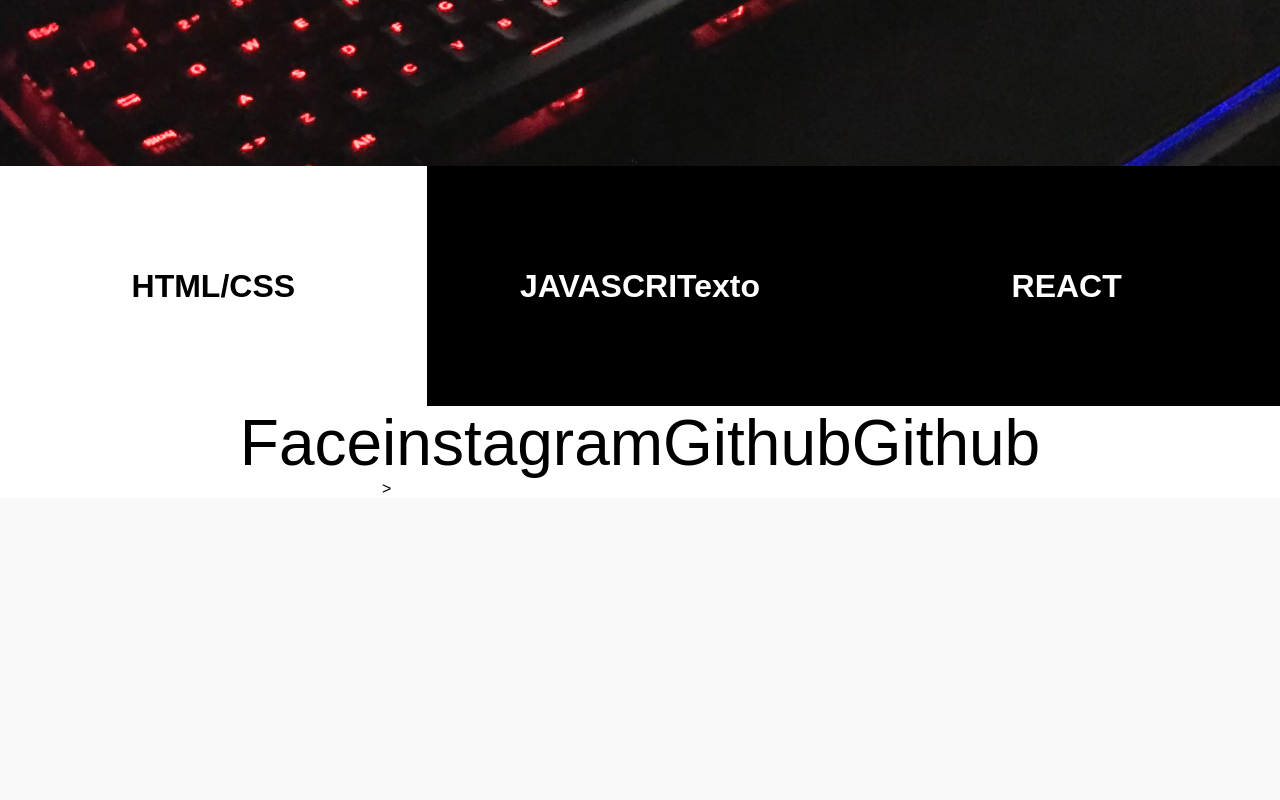
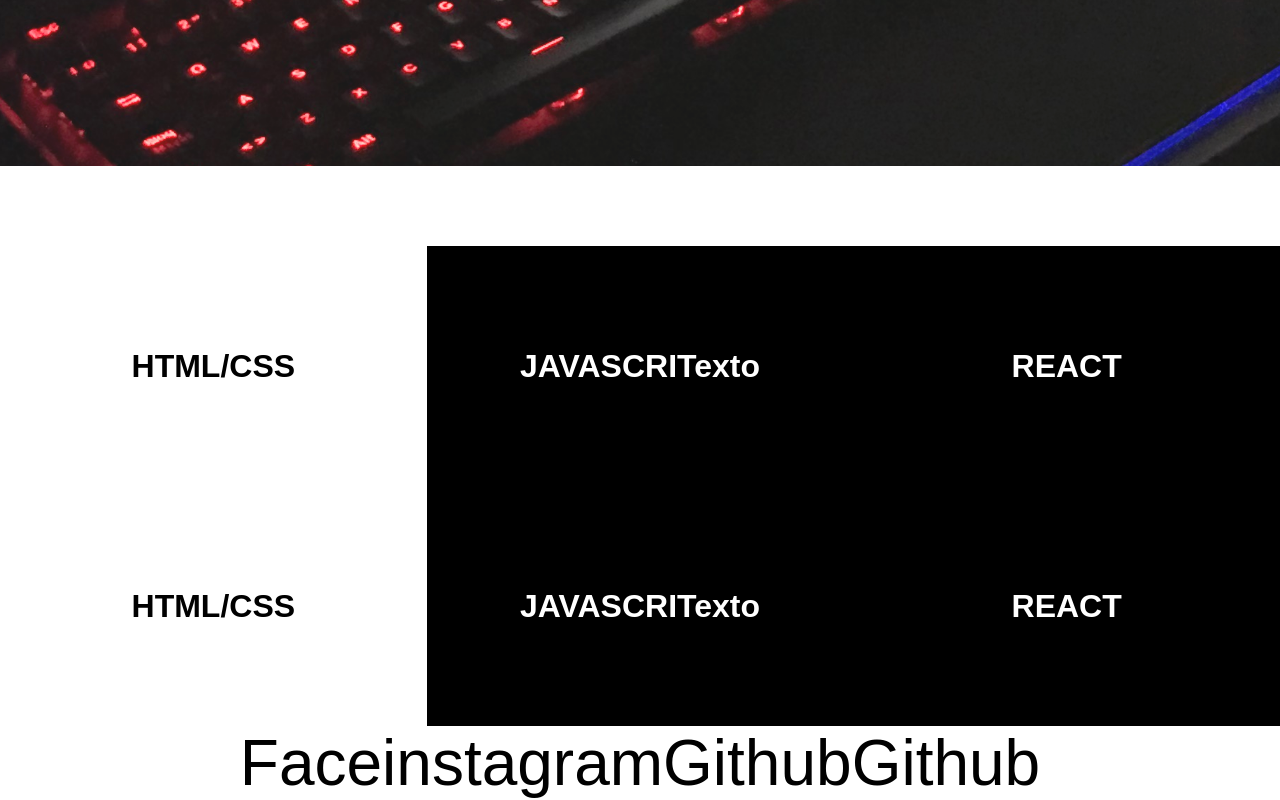
Before and after one commit to EdRafCas/Portfolio_SinglePage_react, a React (Create React App) app: page / in a window 1280 px wide. Shown: the part 794-1594 px from the top of the page. Before the commit the page ends 1292 px from the top, so only its background shows below. Built offline with nearby package versions, Linux system fonts and the light colour scheme.

Commit message:
portfolio day 5 little production today

```diff
--- a/src/Components/Header.js
+++ b/src/Components/Header.js
@@ -3,13 +3,89 @@ import styled from 'styled-components';
 import DesktopImage from './../img/desktop_blue.jpg'
 
 
+const Example =styled.div`
+      height:80px;
+      width:100%;
 
+`
+
+const Text =styled.div`
+      display:flex;
+      flex-direction:row;
+      justify-content: center;
+      gap:5px;
+      p{
+            position: relative;
+            color: #ffffff;
+            font-size: 5rem;
+            line-height: 0.9;
+      }
+`
+const Parrafos =styled.div`
+            position: relative;
+            color: #ffffff;
+            font-size: 5rem;
+            line-height: 0.9;
+`
+
+const LanguagesContainer= styled.div`
+      width:100%;
+      display: grid;
+      grid-template-columns: repeat(1, 1fr 1fr 1fr);
+      height:15rem;
+      background:#000;
+      z-index:1;
+`
+
+const SampleLanguage1=styled.div`
+      height:100%;
+      color:#000;
+      display:flex;
+      flex-direction:column;
+      justify-content:center;
+      background:#fff;
+
+`
+const SampleLanguage2=styled.div`
+      height:100%;
+      color:#fff;
+      display:flex;
+      flex-direction:column;
+      justify-content:center;
+      ${SampleLanguage1}:hover &{
+            font-size: 25rem;
+      }
+`
+const SampleLanguage3=styled.div`
+      height:100%;
+      color:#fff;
+      display:flex;
+      flex-direction:column;
+      justify-content:center;
+`
+
+const Texto =styled.h1`
+            font-size:2rem;
+            text-align:center;
+            /* &:hover{
+                  font-size:3rem;
+            } */
+            ${SampleLanguage1}:hover &{
+                  font-size:3rem;
+                  background:#000;
+                  color:#fff;
+            }
+`
 const ImageContainer = styled.div`
       height:60rem; /* 700px */
       position:relative;
       display:flex;
       flex-direction:column;
       justify-content:center;
+      z-index:1;
+      ${Example}:hover {
+            opacity:0.50;
+      }
             :before{
                   position:absolute;
                   content:"";
@@ -17,46 +93,33 @@ const ImageContainer = styled.div`
                   right:0px;
                   bottom:0px;
                   left:0px;
-            opacity:0.95;
+                  opacity:0.90;
                   background: url(${DesktopImage});
                   background-repeat: no-repeat;
                   background-position: center;
                   background-size: 176.25rem; /* 2820px */
 
-
-
       }
+`
 
 
 
-
-
-
-`
-const Text =styled.div`
-      display:flex;
-      flex-direction:row;
-      justify-content: center;
-      gap:5px;
-
-      p{
-            position: relative;
-            color: #ffffff;
-            font-size: 5rem;
-            line-height: 0.9;
-
-
-      }
-
-`
 const Header = () => {
       return (
+            <>
             <ImageContainer >
                   <Text>
-                        <p>Hello,</p> <p>im Eduardo, </p> <p>fuck off</p>
+                        <Parrafos>Hello,</Parrafos> <p>im Eduardo, </p> <p>fuck off</p>
                   </Text>
+            </ImageContainer>
+            <Example/>
+            <LanguagesContainer>
+                  <SampleLanguage1><Texto>HTML/CSS</Texto></SampleLanguage1>
+                  <SampleLanguage2><Texto>JAVASCRITexto</Texto></SampleLanguage2>
+                  <SampleLanguage3><Texto>REACT</Texto></SampleLanguage3>
+            </LanguagesContainer>
 
-            </ImageContainer>
+            </>
 
        );
 }
--- a/src/Components/SocialNetworkBar.js
+++ b/src/Components/SocialNetworkBar.js
@@ -17,7 +17,7 @@ const SocialNetworkBar = () => {
       return (
             <SocialNetworks>
                  <div><p>Face</p></div>
-                 <div><p>instagram</p>></div>
+                 <div><p>instagram</p></div>
                  <div><p>Github</p></div>
                  <div><p>Github</p></div>
             </SocialNetworks>
```
Lines whose indentation alone changed are shown as unchanged.
